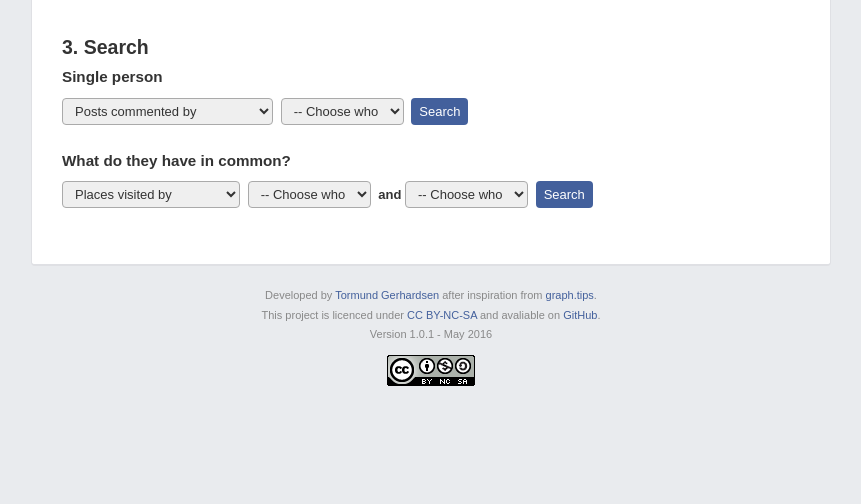
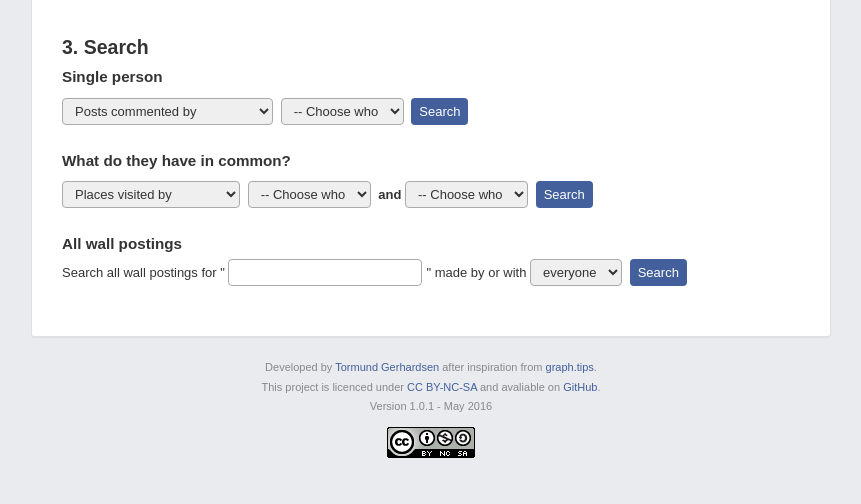
Before and after one commit to k9team3/facebook-graph-search-generator, a PHP site: page / in a window 1280 px wide. Shown: the part 644-1148 px from the top of the page, without its empty margins (209-1070 px from the left). Before the commit the page ends 1030 px from the top, so only its background shows below. Run offline with PHP 8.4, Linux system fonts and the light colour scheme.

```diff
--- a/index.php
+++ b/index.php
@@ -11,7 +11,7 @@ $cookie_data = $FbGSG->get_cookie_data();
 
     <title>Facebook Graph Search Generator</title>
 
-    <link rel="stylesheet" type="text/css" href="style.css" />
+    <link rel="stylesheet" type="text/css" href="style.css?v=1.0.2" />
     <script type="text/javascript" src="js/jquery-2.2.3.min.js"></script>
 </head>
 <body>
@@ -121,6 +121,19 @@ $cookie_data = $FbGSG->get_cookie_data();
                 </select>
                 <a href="#" target="_blank" id="btn-search-common" class="button">Search</a>
             </p>
+
+            <!-- ALL POSTINGS -->
+            <h3>All wall postings</h3>
+            <p>
+                Search all wall postings for
+                " <input onkeyup="generate_url_postings();" type="text" id="input-postings-what" />"
+                made by or with
+                <select onchange="generate_url_postings();" id="select-postings-who" class="select-item">
+                    <option value="0">everyone</option>
+                </select>
+                <a href="#" target="_blank" id="btn-search-postings" class="button">Search</a>
+            </p>
+
         </section>
     </main>
 
@@ -244,6 +257,24 @@ $cookie_data = $FbGSG->get_cookie_data();
 
 
         /**
+         * Search: postings
+         */
+        function generate_url_postings() {
+
+            var what = $('#input-postings-what').val();
+            var go_to_url = 'https://www.facebook.com/search/str/'+what+'/stories-keyword/';
+
+            // everyone or spesific person?
+            var who = $('#select-postings-who').val();
+            if(who != '0') {
+                go_to_url += who+'/stories/intersect';
+            }
+
+            $('#btn-search-postings').attr('href', go_to_url);
+        }
+
+
+        /**
          * Generated by cookie data, and update search parameters to first avaliable
          */
         <?php
```
